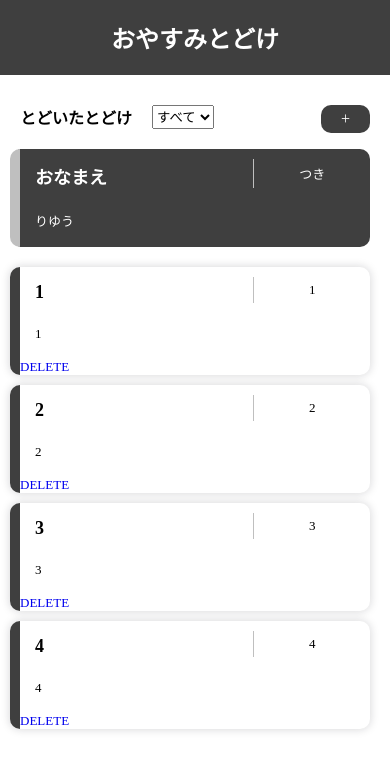
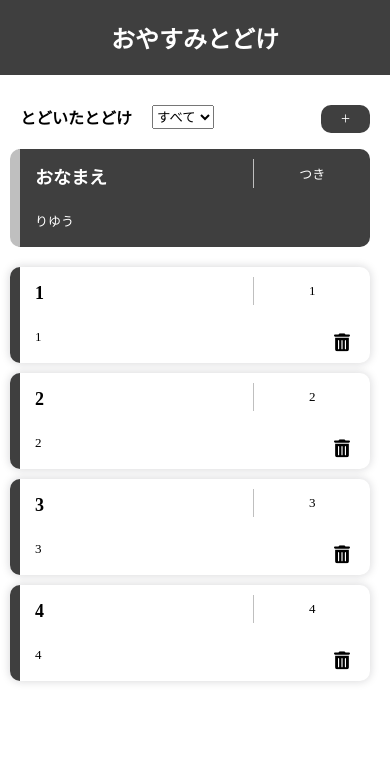
Before and after one commit to This-is-UserNamee/absApp, a Flask app: page / in a window 390 px wide. Shown: the top 771 px of the page. Run offline with Flask 3, Linux system fonts and the light colour scheme; data comes from the database, SQL or seed files in the repository; both versions use the stored data as it was after the commit; data that the repository does not hold is empty.

Commit message:
deleteボタン

```diff
--- a/absApp/static/style.css
+++ b/absApp/static/style.css
@@ -106,6 +106,7 @@ a{
 }
 
 .card{
+    position: relative;
     display: grid;
     grid-template-columns: repeat(10, 1fr);
     grid-template-areas: "name name month reason reason reason reason reason reason reason";
@@ -150,6 +151,19 @@ a{
 
 #form-chk{
     display: none;
+}
+
+.delete{
+    position: absolute;
+    width: 1.2rem;
+    padding-right: 20px;
+    right: 0%;
+    bottom: 50%;
+    transform: translate(0%, 55%);
+
+    svg{
+        fill: var(--bc00);
+    }
 }
 
 .form{
@@ -350,6 +364,12 @@ a{
         }
     }
 
+    .delete{
+        width: 1rem;
+        margin-bottom: 20px;
+        bottom: 0%;
+    }
+
     .form{
         width: 90vw;
     }
--- a/absApp/templates/index.html
+++ b/absApp/templates/index.html
@@ -63,7 +63,9 @@
                             <div class="name">{{ instance.name }}</div>
                             <div class="month">{{ n }}</div>
                             <div class="reason">{{ instance.reason }}</div>
-                            <a href="{{ url_for('delete', id=instance.id, monthN=n) }}">DELETE</a>
+                            <a class="delete" href="{{ url_for('delete', id=instance.id, monthN=n) }}">
+                                <svg xmlns="http://www.w3.org/2000/svg" viewBox="0 0 448 512"><!--!Font Awesome Free 6.6.0 by @fontawesome - https://fontawesome.com License - https://fontawesome.com/license/free Copyright 2024 Fonticons, Inc.--><path d="M135.2 17.7C140.6 6.8 151.7 0 163.8 0L284.2 0c12.1 0 23.2 6.8 28.6 17.7L320 32l96 0c17.7 0 32 14.3 32 32s-14.3 32-32 32L32 96C14.3 96 0 81.7 0 64S14.3 32 32 32l96 0 7.2-14.3zM32 128l384 0 0 320c0 35.3-28.7 64-64 64L96 512c-35.3 0-64-28.7-64-64l0-320zm96 64c-8.8 0-16 7.2-16 16l0 224c0 8.8 7.2 16 16 16s16-7.2 16-16l0-224c0-8.8-7.2-16-16-16zm96 0c-8.8 0-16 7.2-16 16l0 224c0 8.8 7.2 16 16 16s16-7.2 16-16l0-224c0-8.8-7.2-16-16-16zm96 0c-8.8 0-16 7.2-16 16l0 224c0 8.8 7.2 16 16 16s16-7.2 16-16l0-224c0-8.8-7.2-16-16-16z"/></svg>
+                            </a>
                         </div>
                         {% endfor %}
                         {#{% endif %}#}
```
Also changed, not shown: database.db.
